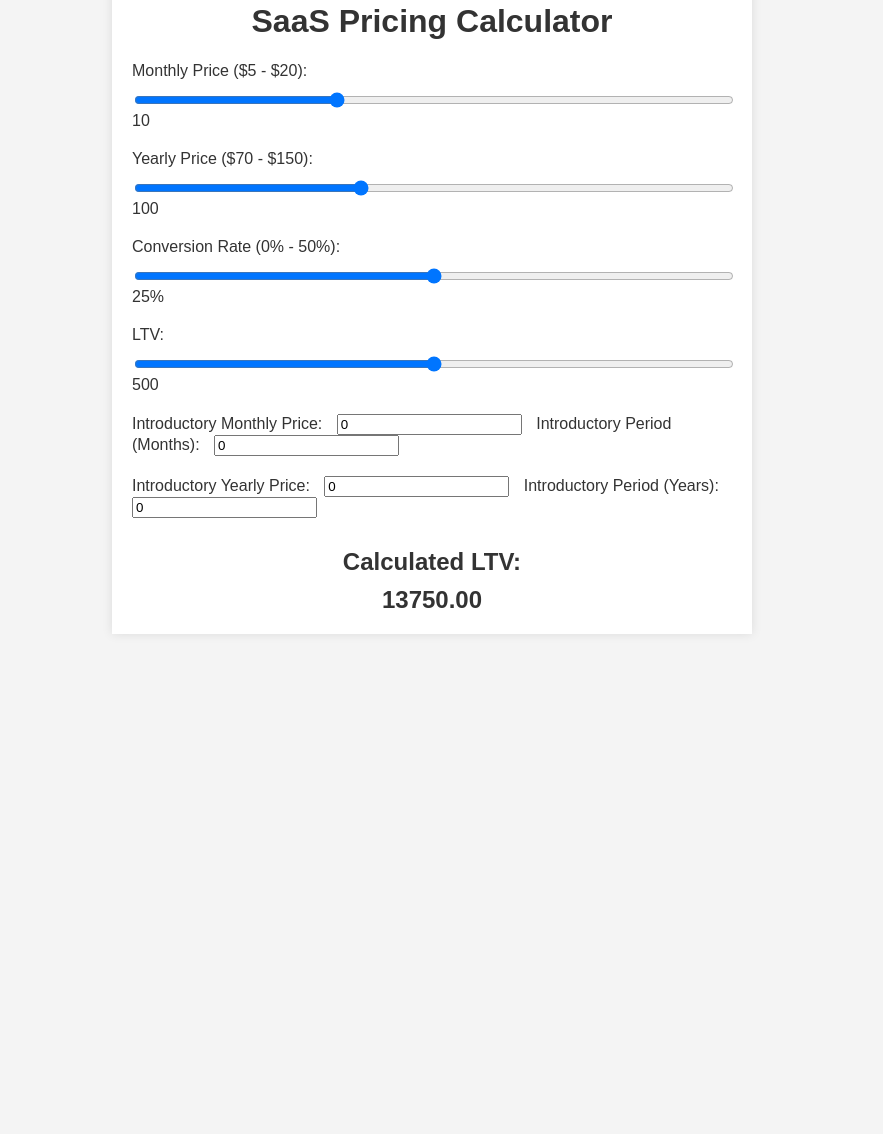
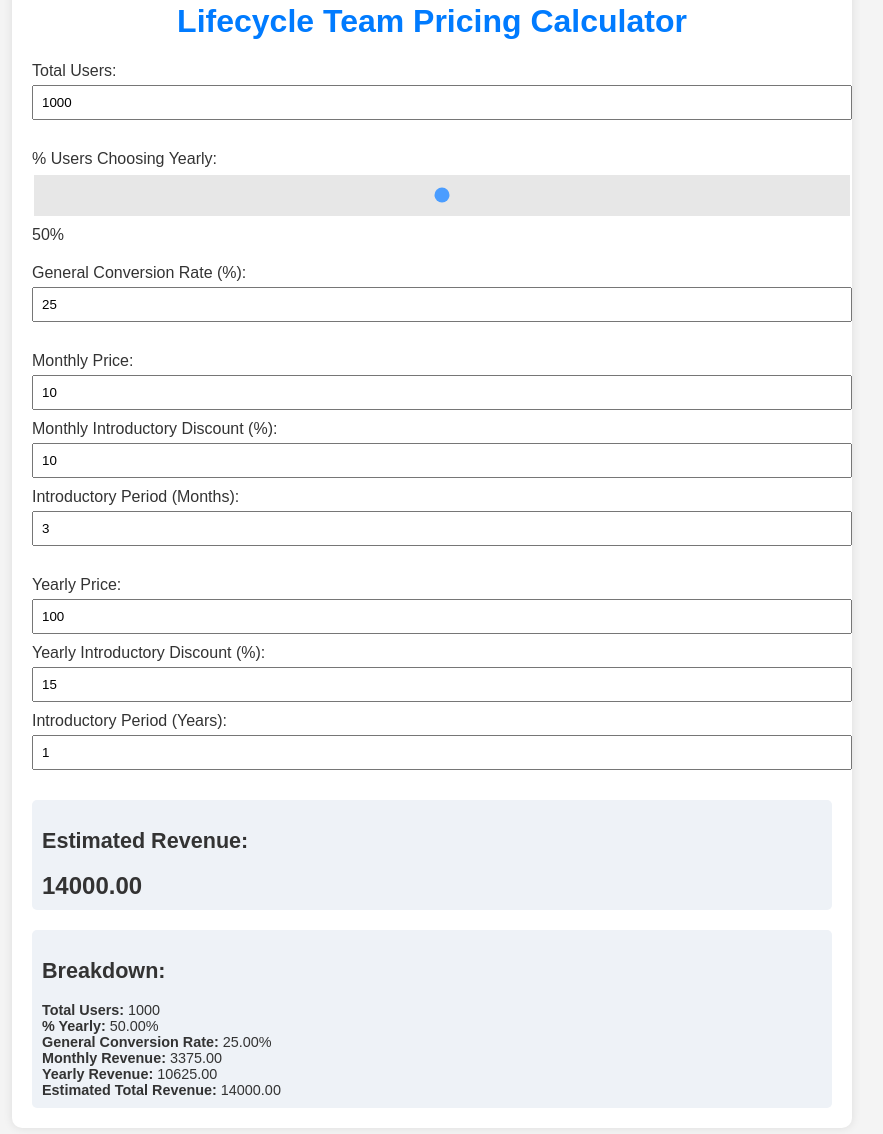
Before and after one commit to siragnabih/saas-pricing-calculator, a plain HTML site: page index.html in a window 1280 px wide. Shown: the part 58-1192 px from the top of the page, without its empty margins (208-1091 px from the left). Before the commit the page ends 800 px from the top, so only its background shows below. Drawn offline with Linux system fonts and the light colour scheme.

Commit message:
Initial commit

```diff
--- a/index.html
+++ b/index.html
@@ -3,62 +3,57 @@
 <head>
     <meta charset="UTF-8">
     <meta name="viewport" content="width=device-width, initial-scale=1.0">
-    <title>SaaS Pricing Calculator</title>
+    <title>Lifecycle team Pricing Calculator</title>
     <link rel="stylesheet" href="style.css">
 </head>
 <body>
     <div class="container">
-        <h1>SaaS Pricing Calculator</h1>
-
-        <!-- Sliders for Pricing -->
-        <div class="slider-container">
-            <label for="monthly-price">Monthly Price ($5 - $20): </label>
-            <input type="range" id="monthly-price" min="5" max="20" value="10" class="slider">
-            <span id="monthly-price-value">10</span>
+        <h1>Lifecycle Team Pricing Calculator</h1>
+        <!-- Total Users -->
+        <div class="input-group">
+            <label>Total Users:</label>
+            <input type="number" id="total-users" value="1000">
         </div>
-
-        <div class="slider-container">
-            <label for="yearly-price">Yearly Price ($70 - $150): </label>
-            <input type="range" id="yearly-price" min="70" max="150" value="100" class="slider">
-            <span id="yearly-price-value">100</span>
+        <!-- Percentage of Users Choosing Yearly -->
+        <div class="input-group">
+            <label>% Users Choosing Yearly:</label>
+            <input type="range" id="percent-yearly" min="0" max="100" value="50">
+            <span id="percent-yearly-value">50%</span>
         </div>
-
-        <!-- Sliders for Conversion Rate -->
-        <div class="slider-container">
-            <label for="conversion-rate">Conversion Rate (0% - 50%): </label>
-            <input type="range" id="conversion-rate" min="0" max="50" value="25" class="slider">
-            <span id="conversion-rate-value">25%</span>
+        <!-- General Conversion Rate -->
+        <div class="input-group">
+            <label>General Conversion Rate (%):</label>
+            <input type="number" id="conversion-rate" value="25">
         </div>
-
-        <!-- Sliders for LTV -->
-        <div class="slider-container">
-            <label for="ltv">LTV: </label>
-            <input type="range" id="ltv" min="0" max="1000" value="500" class="slider">
-            <span id="ltv-value">500</span>
+        <!-- Monthly Plan Details -->
+        <div class="input-group">
+            <label>Monthly Price:</label>
+            <input type="number" id="monthly-price" value="10">
+            <label>Monthly Introductory Discount (%):</label>
+            <input type="number" id="monthly-intro-discount" value="10">
+            <label>Introductory Period (Months):</label>
+            <input type="number" id="monthly-intro-period" value="3">
         </div>
-
-        <!-- Introductory Price Fields -->
-        <div class="introductory-price">
-            <label for="intro-price-monthly">Introductory Monthly Price: </label>
-            <input type="number" id="intro-price-monthly" value="0">
-            <label for="intro-period-monthly">Introductory Period (Months): </label>
-            <input type="number" id="intro-period-monthly" value="0">
+        <!-- Yearly Plan Details -->
+        <div class="input-group">
+            <label>Yearly Price:</label>
+            <input type="number" id="yearly-price" value="100">
+            <label>Yearly Introductory Discount (%):</label>
+            <input type="number" id="yearly-intro-discount" value="15">
+            <label>Introductory Period (Years):</label>
+            <input type="number" id="yearly-intro-period" value="1">
         </div>
-
-        <div class="introductory-price">
-            <label for="intro-price-yearly">Introductory Yearly Price: </label>
-            <input type="number" id="intro-price-yearly" value="0">
-            <label for="intro-period-yearly">Introductory Period (Years): </label>
-            <input type="number" id="intro-period-yearly" value="0">
-        </div>
-
         <!-- Result Display -->
         <div class="result-display">
-            <h2>Calculated LTV: </h2>
+            <h2>Estimated Revenue:</h2>
             <div id="result">0</div>
         </div>
+        <!-- Breakdown Display -->
+        <div class="breakdown-display">
+            <h2>Breakdown:</h2>
+            <div id="breakdown">...</div>
+        </div>
     </div>
-
     <script src="script.js"></script>
 </body>
 </html>
--- a/script.js
+++ b/script.js
@@ -1,45 +1,45 @@
-// Function to update slider values
-function updateSliderValue(sliderId, valueId, isPercentage = false) {
-    const slider = document.getElementById(sliderId);
-    const valueDisplay = document.getElementById(valueId);
-    valueDisplay.textContent = isPercentage ? slider.value + '%' : slider.value;
+function calculateEstimatedRevenue() {
+    const totalUsers = parseInt(document.getElementById('total-users').value, 10);
+    const percentYearly = parseFloat(document.getElementById('percent-yearly').value) / 100;
+    const percentMonthly = 1 - percentYearly;
+    const generalConversionRate = parseFloat(document.getElementById('conversion-rate').value) / 100;
+
+    const monthlyPrice = parseFloat(document.getElementById('monthly-price').value);
+    const monthlyDiscount = parseFloat(document.getElementById('monthly-intro-discount').value) / 100;
+    const monthlyDiscountPeriod = parseInt(document.getElementById('monthly-intro-period').value, 10);
+
+    const yearlyPrice = parseFloat(document.getElementById('yearly-price').value);
+    const yearlyDiscount = parseFloat(document.getElementById('yearly-intro-discount').value) / 100;
+    const yearlyDiscountPeriod = parseInt(document.getElementById('yearly-intro-period').value, 10);
+
+    let monthlyRevenue = monthlyPrice * generalConversionRate * totalUsers * percentMonthly;
+    let yearlyRevenue = yearlyPrice * generalConversionRate * totalUsers * percentYearly;
+
+    // Apply discounts
+    monthlyRevenue *= (1 - monthlyDiscount) * Math.max(1, monthlyDiscountPeriod);
+    yearlyRevenue *= (1 - yearlyDiscount) * Math.max(1, yearlyDiscountPeriod);
+
+    let estimatedRevenue = monthlyRevenue + yearlyRevenue;
+
+    document.getElementById('result').textContent = estimatedRevenue.toFixed(2);
+    document.getElementById('percent-yearly-value').textContent = `${(percentYearly * 100).toFixed(0)}%`;
+
+    // Breakdown display
+    let breakdownText = `
+        <strong>Total Users:</strong> ${totalUsers}<br>
+        <strong>% Yearly:</strong> ${(percentYearly * 100).toFixed(2)}%<br>
+        <strong>General Conversion Rate:</strong> ${(generalConversionRate * 100).toFixed(2)}%<br>
+        <strong>Monthly Revenue:</strong> ${monthlyRevenue.toFixed(2)}<br>
+        <strong>Yearly Revenue:</strong> ${yearlyRevenue.toFixed(2)}<br>
+        <strong>Estimated Total Revenue:</strong> ${estimatedRevenue.toFixed(2)}
+    `;
+    document.getElementById('breakdown').innerHTML = breakdownText;
 }
 
-// Function to calculate and update the LTV
-function calculateAndUpdateLTV() {
-    // Extract values from sliders and inputs
-    const monthlyPrice = parseFloat(document.getElementById('monthly-price').value);
-    const yearlyPrice = parseFloat(document.getElementById('yearly-price').value);
-    const conversionRate = parseFloat(document.getElementById('conversion-rate').value) / 100;
-    const ltv = parseFloat(document.getElementById('ltv').value);
-    const introPriceMonthly = parseFloat(document.getElementById('intro-price-monthly').value);
-    const introPeriodMonthly = parseInt(document.getElementById('intro-period-monthly').value, 10);
-    const introPriceYearly = parseFloat(document.getElementById('intro-price-yearly').value);
-    const introPeriodYearly = parseInt(document.getElementById('intro-period-yearly').value, 10);
+document.addEventListener('DOMContentLoaded', () => {
+    document.querySelectorAll('input').forEach(input => {
+        input.addEventListener('input', calculateEstimatedRevenue);
+    });
 
-    // Calculate the effective monthly and yearly prices considering introductory prices
-    let effectiveMonthlyPrice = introPriceMonthly && introPeriodMonthly ? introPriceMonthly : monthlyPrice;
-    let effectiveYearlyPrice = introPriceYearly && introPeriodYearly ? introPriceYearly : yearlyPrice;
-
-    // Calculate LTV
-    let calculatedLTV = (effectiveMonthlyPrice * conversionRate * ltv) + (effectiveYearlyPrice * conversionRate * ltv);
-
-    // Update the result display
-    document.getElementById('result').textContent = calculatedLTV.toFixed(2);
-}
-
-// Event listeners for sliders
-document.querySelectorAll('.slider').forEach(slider => {
-    slider.addEventListener('input', () => {
-        updateSliderValue(slider.id, slider.id + '-value', slider.id === 'conversion-rate');
-        calculateAndUpdateLTV();
-    });
+    calculateEstimatedRevenue();
 });
-
-// Initial calculation and display update
-window.onload = () => {
-    calculateAndUpdateLTV();
-    document.querySelectorAll('.slider').forEach(slider => {
-        updateSliderValue(slider.id, slider.id + '-value', slider.id === 'conversion-rate');
-    });
-};
--- a/style.css
+++ b/style.css
@@ -1,4 +1,3 @@
-/* General page styling */
 body {
     font-family: Arial, sans-serif;
     background-color: #f4f4f4;
@@ -8,60 +7,59 @@ body {
 }
 
 .container {
-    max-width: 600px;
+    max-width: 800px;
     margin: auto;
     background: #fff;
     padding: 20px;
     box-shadow: 0 0 10px rgba(0, 0, 0, 0.1);
+    border-radius: 10px;
 }
 
 h1 {
     text-align: center;
+    color: #007bff;
 }
 
-/* Styling for slider containers */
-.slider-container {
-    margin: 20px 0;
+.input-group {
+    margin-bottom: 20px;
 }
 
-.slider-container label {
+.input-group label {
     display: block;
+    margin-bottom: 5px;
+}
+
+.input-group input[type="number"], .input-group input[type="range"] {
+    width: 100%;
+    padding: 8px;
     margin-bottom: 10px;
 }
 
-/* Styling for sliders */
-.slider {
-    width: 100%;
+.input-group input[type="range"] {
+    -webkit-appearance: none;
+    appearance: none;
+    height: 25px;
+    background: #ddd;
+    outline: none;
+    opacity: 0.7;
+    -webkit-transition: .2s;
+    transition: opacity .2s;
 }
 
-/* Styling for introductory price fields */
-.introductory-price {
-    margin-bottom: 20px;
+.input-group input[type="range"]:hover {
+    opacity: 1;
 }
 
-.introductory-price label, .introductory-price input {
-    margin-right: 10px;
-}
-
-/* Styling for result display */
-.result-display {
-    text-align: center;
-    margin-top: 30px;
-}
-
-.result-display h2 {
-    margin-bottom: 10px;
+.result-display, .breakdown-display {
+    text-align: left;
+    margin-top: 20px;
+    padding: 10px;
+    background-color: #eef2f7;
+    border-radius: 5px;
+    font-size: 0.9em;
 }
 
 #result {
     font-size: 24px;
     font-weight: bold;
 }
-
-/* Responsive design */
-@media (max-width: 600px) {
-    .container {
-        width: 95%;
-        margin: 10px auto;
-    }
-}
```
Also changed, not shown: 1 other file.
